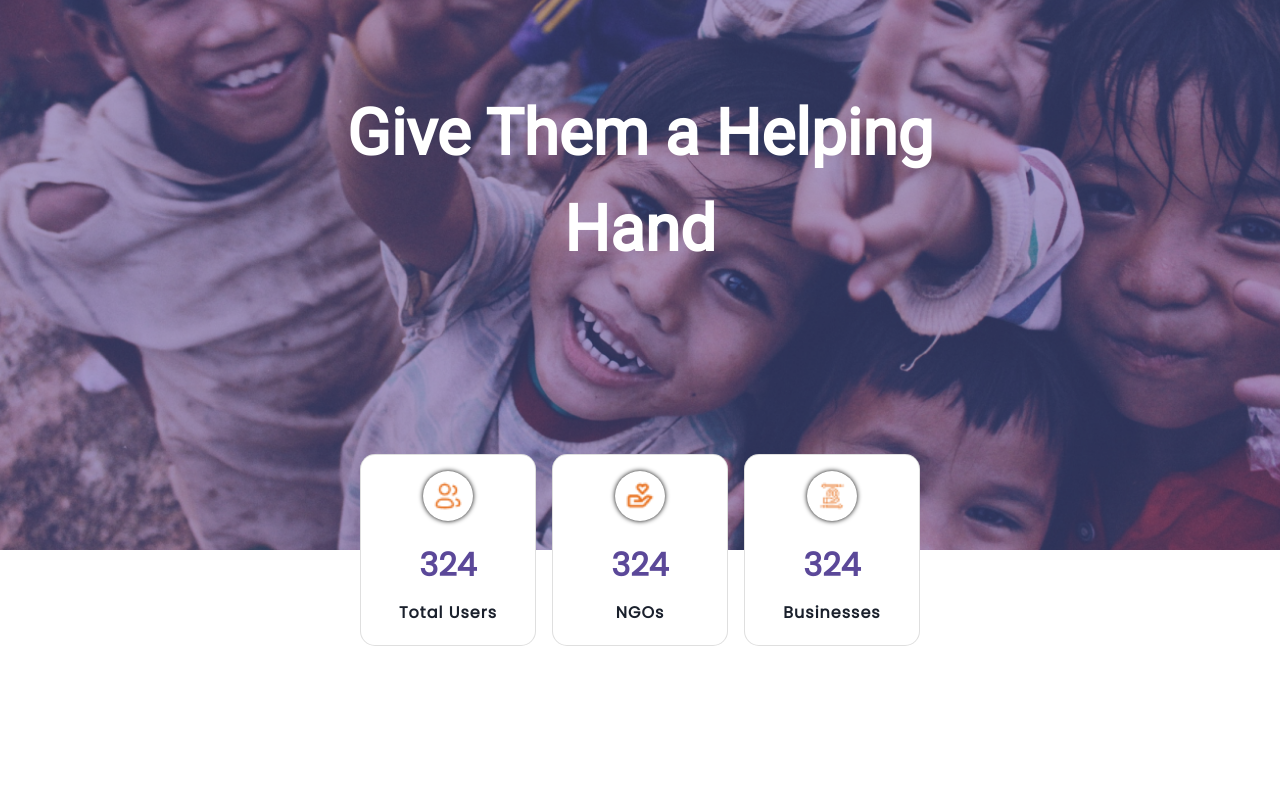
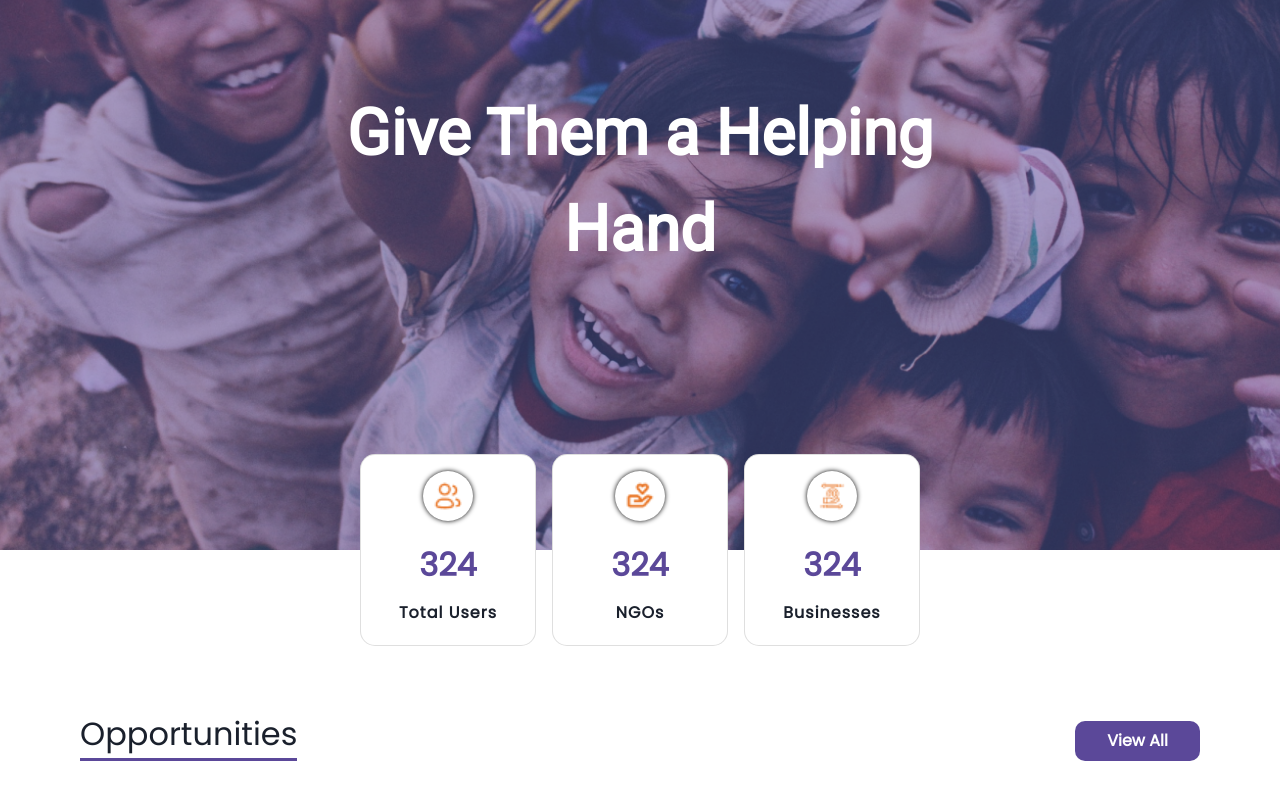
Before and after one commit to sayandeep-adhikary/GoWow, a React (Create React App) app: page /home in a window 1280 px wide. Shown: the part 298-1098 px from the top of the page. Before the commit the page ends 1008 px from the top, so only its background shows below. Built offline with nearby package versions, Linux system fonts and the light colour scheme.

Commit message:
add opportunity

```diff
--- a/src/components/Home/Opportunities/Opportunities.js
+++ b/src/components/Home/Opportunities/Opportunities.js
@@ -1,23 +1,33 @@
-import React from 'react'
-import styles from './Opportunities.module.css'
-import { Box, Flex, Text } from '@chakra-ui/react'
-import Card from './Card/Card'
-import userIcon from '../../../assets/userIcon.png'
-import NGOIcon from '../../../assets/donateIcon.png'
-import businessIcon from '../../../assets/businessIcon.png'
+import React from "react";
+import styles from "./Opportunities.module.css";
+import { Box, Button, Flex, Text } from "@chakra-ui/react";
+import Card from "./Card/Card";
+import userIcon from "../../../assets/userIcon.png";
+import NGOIcon from "../../../assets/donateIcon.png";
+import businessIcon from "../../../assets/businessIcon.png";
 
 export default function Opportunities() {
   return (
-    <Box pos={'relative'}>
-      <Flex justifyContent={'center'} pos={'absolute'} className={styles.cardContainer}>
-        <Card icon={userIcon} count={324} text={"Total Users"}/>
-        <Card icon={NGOIcon} count={324} text={"NGOs"}/>
-        <Card icon={businessIcon} count={324} text={"Businesses"}/>
+    <Box pos={"relative"}>
+      <Flex
+        justifyContent={"center"}
+        pos={"absolute"}
+        className={styles.cardContainer}
+      >
+        <Card icon={userIcon} count={324} text={"Total Users"} />
+        <Card icon={NGOIcon} count={324} text={"NGOs"} />
+        <Card icon={businessIcon} count={324} text={"Businesses"} />
       </Flex>
-
-      <Text pt="40" mb={0}>
-
-      </Text>
+      <Box py="40">
+        <Flex alignItems={"end"} justifyContent={"space-between"} px={20}>
+          <Text mb={0} fontFamily={"'Poppins', sans-serif"} fontSize={'2rem'} style={{borderBottom: '3px solid #5B4899'}}>
+            Opportunities
+          </Text>
+          <Button borderRadius={"10px"} bg={"color.1"} color={"white"} w={125}>
+            <Text fontFamily={"'Poppins', sans-serif"} mb={0}>View All</Text>
+          </Button>
+        </Flex>
+      </Box>
     </Box>
-  )
+  );
 }
```
